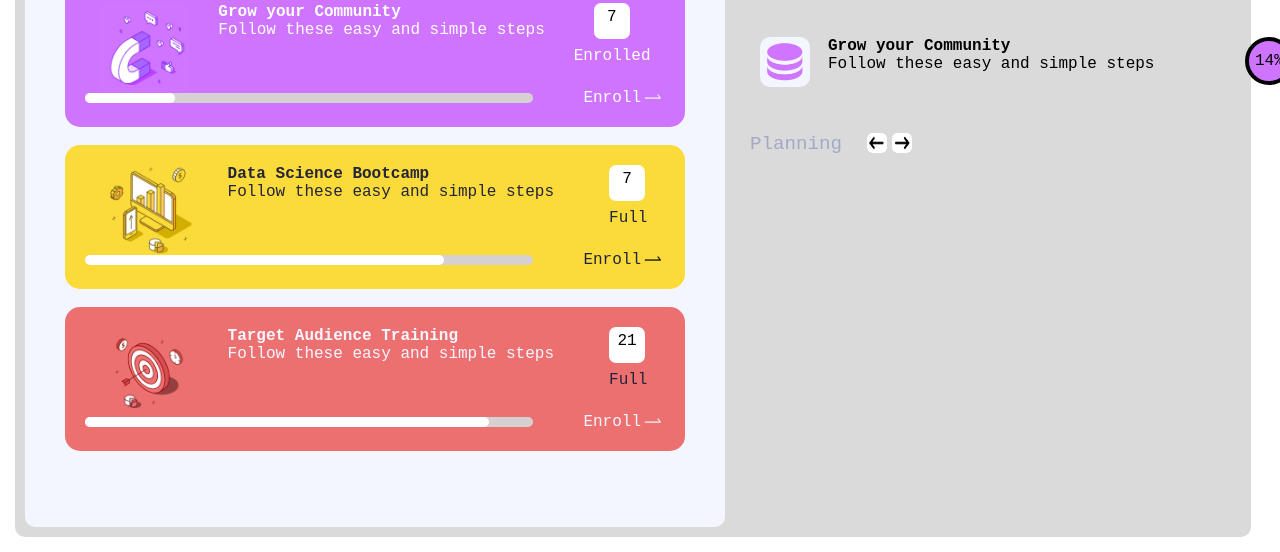
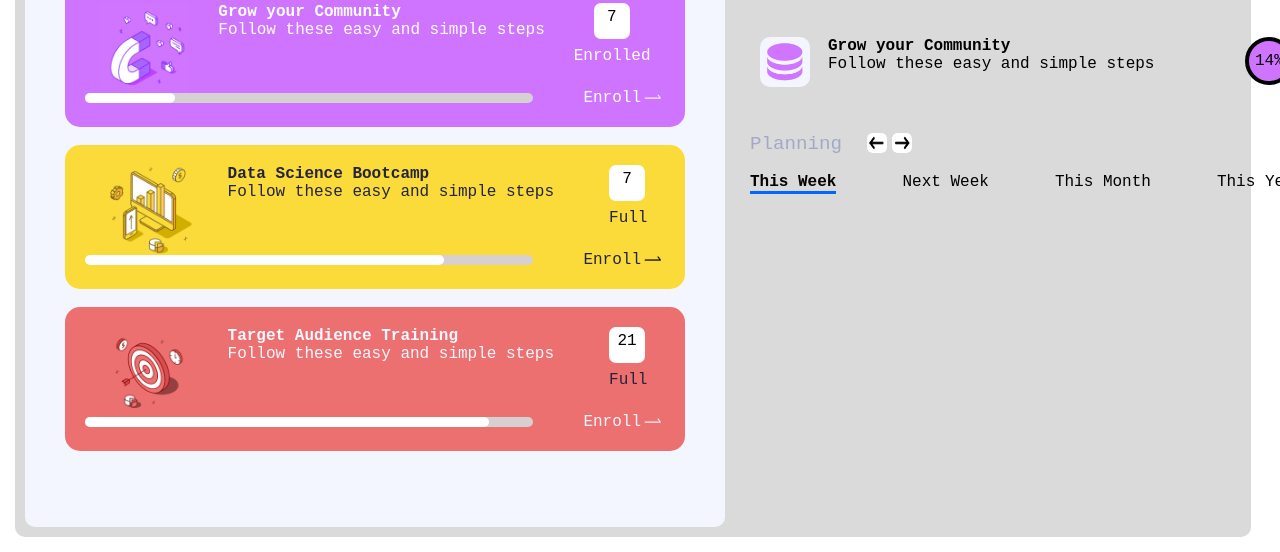
Before and after one commit to priyavarshini-mediwave/CourseActivity, a plain HTML site: page index.html in a window 1280 px wide. Shown: the part 367-919 px from the top of the page. Drawn offline with Linux system fonts and the light colour scheme.

```diff
--- a/index.html
+++ b/index.html
@@ -251,7 +251,15 @@
                 <img id="slider-right-2" src="assets/images/slider-right.png">
             </div>
         </div>
+        <br>
+        <div id="calendar-time">
+            <p id="week">This Week</p>
+            <p>Next Week</p>
+            <p>This Month</p>
+            <p>This Year</p>
+          </div>
       </section>
+
 
 
 
--- a/style.css
+++ b/style.css
@@ -274,3 +274,11 @@
   border-radius: 5px;
   background-color: #a2a9c8;
 }
+#calendar-time {
+  display: flex;
+  justify-content: space-between;
+}
+#week {
+  font-weight: bolder;
+  border-bottom: 3px solid #0068ff;
+}
```
